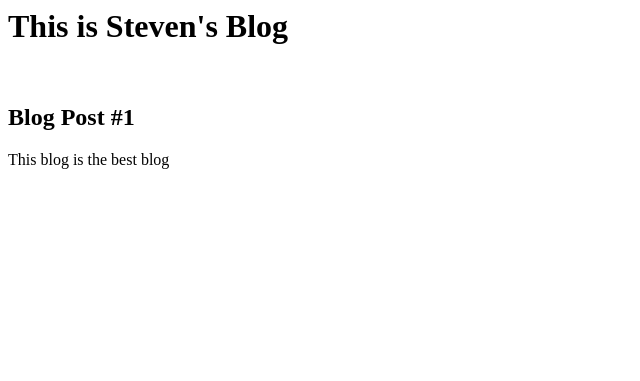
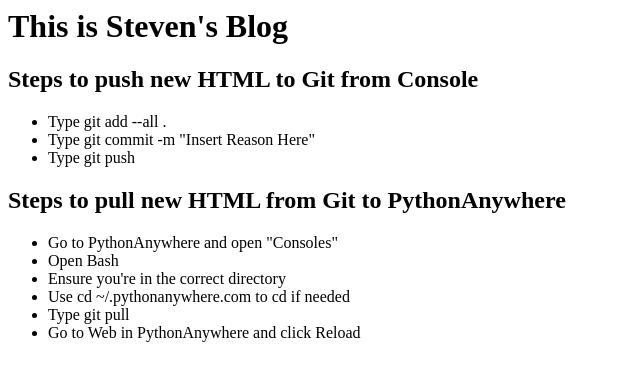
Before and after one commit to sram3120/my-first-blog, a Django app: page / in a window 1280 px wide. Shown: the top 381 px of the page, without its empty margins (0-640 px from the left). Run offline with Django 3.2, Linux system fonts and the light colour scheme.

Commit message:
Updated HTML

```diff
--- a/blog/templates/blog/post_list.html
+++ b/blog/templates/blog/post_list.html
@@ -3,10 +3,34 @@
         <title>Steven's Blog</title>
     </head>
     <body>
-        <h1>This is Steven's Blog</h1>
-    <br>
-        <h2>Blog Post #1</h2>
-            <p>This blog is the best blog</p>
+        <div>
+            <h1>This is Steven's Blog</h1>
+        </div>
+
+        <div>
+            <h2>Steps to push new HTML to Git from Console</h2>
+                <ul><li>Type git add --all .</li><li>Type git commit -m "Insert Reason Here"</li><li>Type git push</li></ul>
+        </div>
+
+        <div>
+            <h2>Steps to pull new HTML from Git to PythonAnywhere</h2>
+                <ul>
+                    <li>Go to PythonAnywhere and open "Consoles"</li>
+                    <li>Open Bash</li>
+                    <li>Ensure you're in the correct directory</li>
+                    <li> Use cd ~/<sram3120>.pythonanywhere.com to cd if needed</li>
+                    <li> Type git pull</li>
+                    <li>Go to Web in PythonAnywhere and click Reload</li>
+
+
+
+
+                </ul>
+
+
+
+        </div>
+
 
 
 
```
